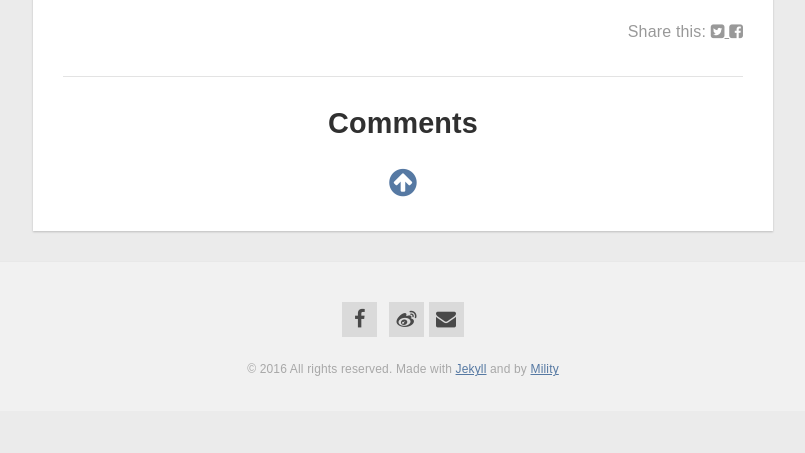
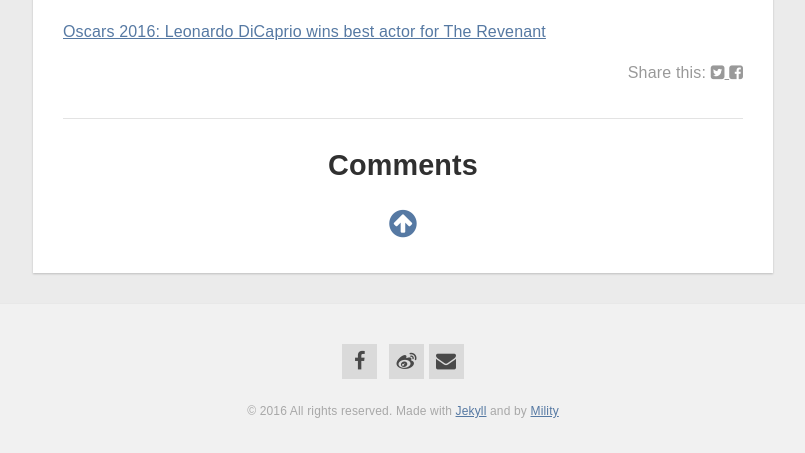
Before and after one commit to Mility/Mility.github.io, a Jekyll site: the page built from _posts/2016-02-29-莱昂纳多凭电影-荒野猎人-封帝奥斯卡.markdown, in a window 1280 px wide. Shown: the part 596-1049 px from the top of the page, without its empty margins (237-1042 px from the left). Built offline with Jekyll 4.4.1, drawn with Linux system fonts in a browser that asks for light colours; nearby versions of some CDN libraries; comment, search, counter and statistics services are not loaded; before the commit the page ends 1007 px from its top, so only the background shows below that.

Commit message:
Update 2016-02-29-莱昂纳多凭电影-荒野猎人-封帝奥斯卡.markdown

```diff
--- a/_posts/2016-02-29-莱昂纳多凭电影-荒野猎人-封帝奥斯卡.markdown
+++ b/_posts/2016-02-29-莱昂纳多凭电影-荒野猎人-封帝奥斯卡.markdown
@@ -9,3 +9,5 @@ comments: true
 ![Leonardo DiCaprio Oscar](https://www.google.com.hk/search?q=Leonardo+DiCaprio+Oscar&newwindow=1&safe=strict&biw=1680&bih=913&tbm=isch&imgil=kxmeYmG13Tmw9M%253A%253BjWD5fb1PaDqgaM%253Bhttps%25253A%25252F%25252Fwww.washingtonpost.com%25252Fnews%25252Farts-and-entertainment%25252Fwp%25252F2016%25252F01%25252F11%25252Fleonardo-dicaprio-is-finally-going-to-win-that-oscar-now-right%25252F&source=iu&pf=m&fir=kxmeYmG13Tmw9M%253A%252CjWD5fb1PaDqgaM%252C_&usg=__vwa2QgNAkqcJ9NXieDKravHkx3Y%3D&ved=0ahUKEwig646Zj53LAhUWBY4KHbrPC1IQyjcIIw&ei=8kzUVqCqMJaKuAS6n6-QBQ)
 
 <a href="http://weibo.com/p/2304447d7012bede252e0d6ef5e1c34b692c52">奥斯卡影帝小李获奖感言(微博视频)</a>，点击查看。
+
+[Oscars 2016: Leonardo DiCaprio wins best actor for The Revenant](http://www.theverge.com/2016/2/28/11126200/leonardo-dicaprio-wins-best-actor-the-revenant-academy-awards-2016)
```
